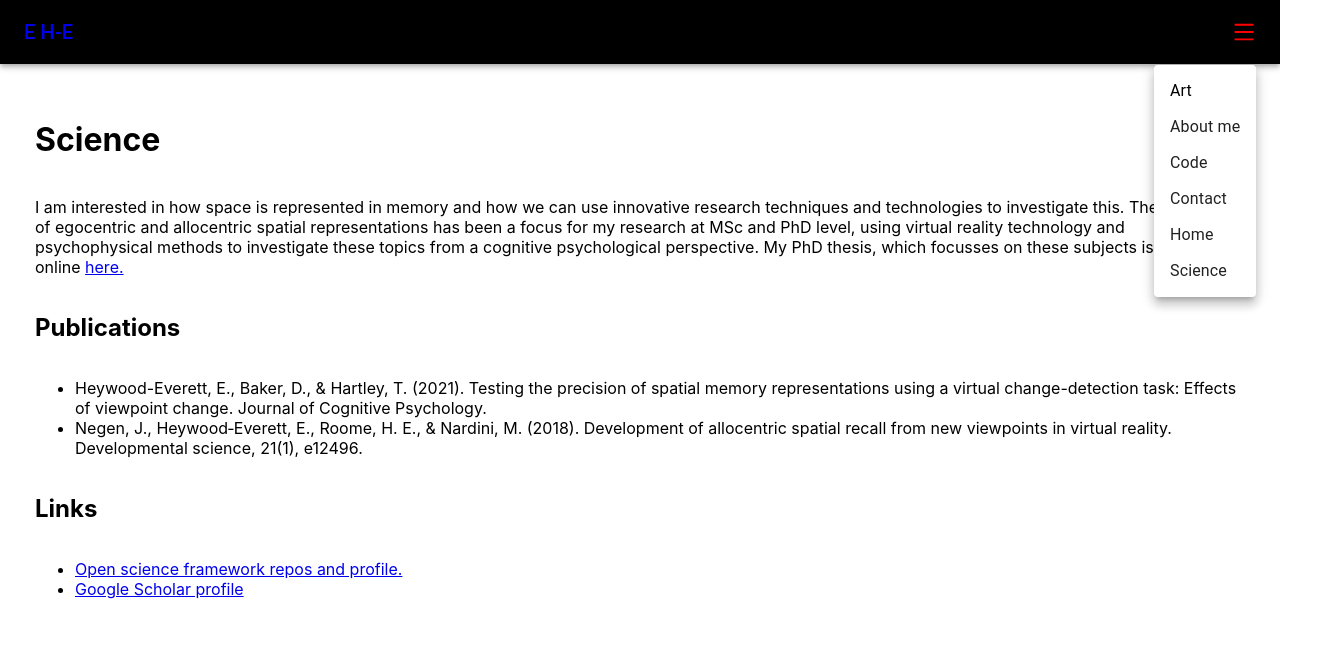
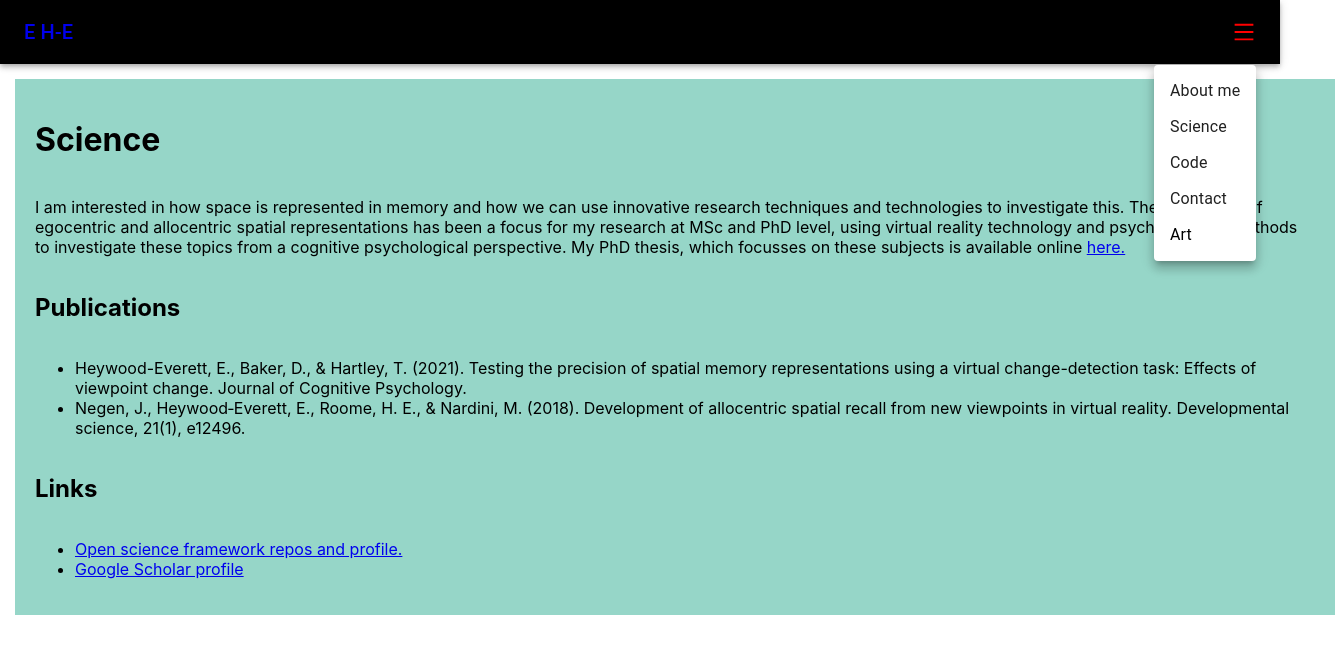
Before and after one commit to edheyev/RNPersonal, a React (Create React App) app: page /science in a window 1280 px wide. Both pictures are taken after a click on the button "Open settings". Shown: the top 654 px of the page, 1335 px wide, since content can reach past the window. Built offline with nearby package versions, Linux system fonts and the light colour scheme.

Commit message:
list order change

```diff
--- a/src/components/NavList.js
+++ b/src/components/NavList.js
@@ -14,12 +14,13 @@ const NavList = () => {
       <Link to="/code" className={styles.navlistItem}>
         Code
       </Link>
+
+      <Link to="/contact" className={styles.navlistItem}>
+        Contact
+      </Link>
       <a href="https://edheyev.myportfolio.com/" className={styles.navlistItem}>
         Art
       </a>
-      <Link to="/contact" className={styles.navlistItem}>
-        Contact
-      </Link>
     </div>
   );
 };
--- a/src/components/ResponsiveAppBar.js
+++ b/src/components/ResponsiveAppBar.js
@@ -14,7 +14,7 @@ import MenuItem from "@mui/material/MenuItem";
 import { useNavigate, Link } from "react-router-dom";
 import { AiOutlineMenu } from "react-icons/ai";
 
-const pages = ["About me", "Code", "Contact", "Home", "Science"];
+const pages = ["About me", "Science", "Code", "Contact"];
 // const settings = ["Profile", "Account", "Dashboard", "Logout"];
 
 const ResponsiveAppBar = () => {
@@ -94,6 +94,16 @@ const ResponsiveAppBar = () => {
               open={Boolean(anchorElUser)}
               onClose={handleCloseUserMenu}
             >
+              {pages.map((setting) => (
+                <MenuItem
+                  key={setting}
+                  onClick={(ev) => {
+                    handleCloseUserMenu(ev);
+                  }}
+                >
+                  <Typography textAlign="center">{setting}</Typography>
+                </MenuItem>
+              ))}
               <MenuItem
                 key="artlink"
                 onClick={(ev) => {
@@ -112,16 +122,6 @@ const ResponsiveAppBar = () => {
                   Art
                 </a>
               </MenuItem>
-              {pages.map((setting) => (
-                <MenuItem
-                  key={setting}
-                  onClick={(ev) => {
-                    handleCloseUserMenu(ev);
-                  }}
-                >
-                  <Typography textAlign="center">{setting}</Typography>
-                </MenuItem>
-              ))}
             </Menu>
           </Box>
         </Toolbar>
--- a/src/pages/Science.js
+++ b/src/pages/Science.js
@@ -8,6 +8,9 @@ const Science = () => {
         flexDirection: "column",
         padding: 20,
         margin: 15,
+        backgroundColor: "#96d6c8",
+        width: "100%",
+        height: "100%",
       }}
     >
       <h1>Science</h1>
```
